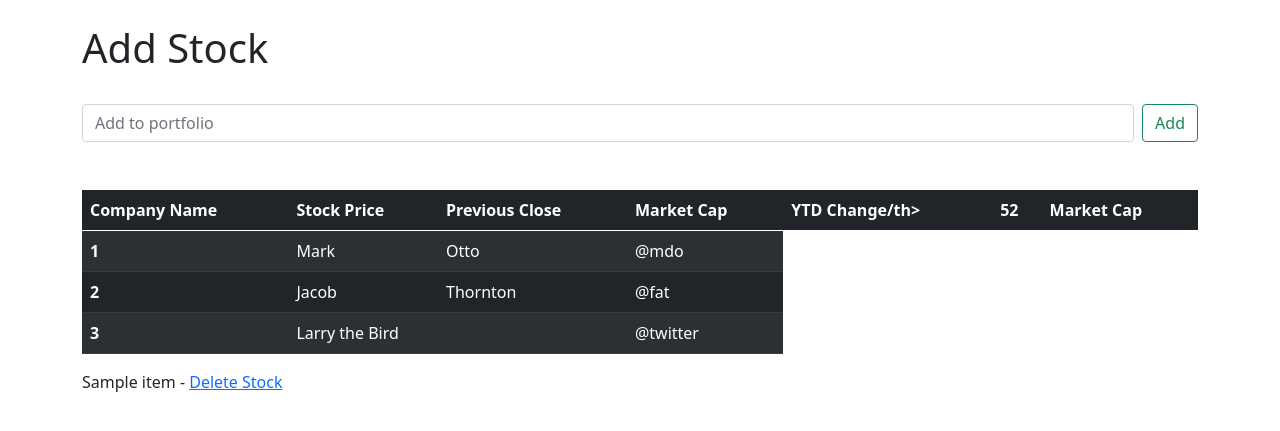
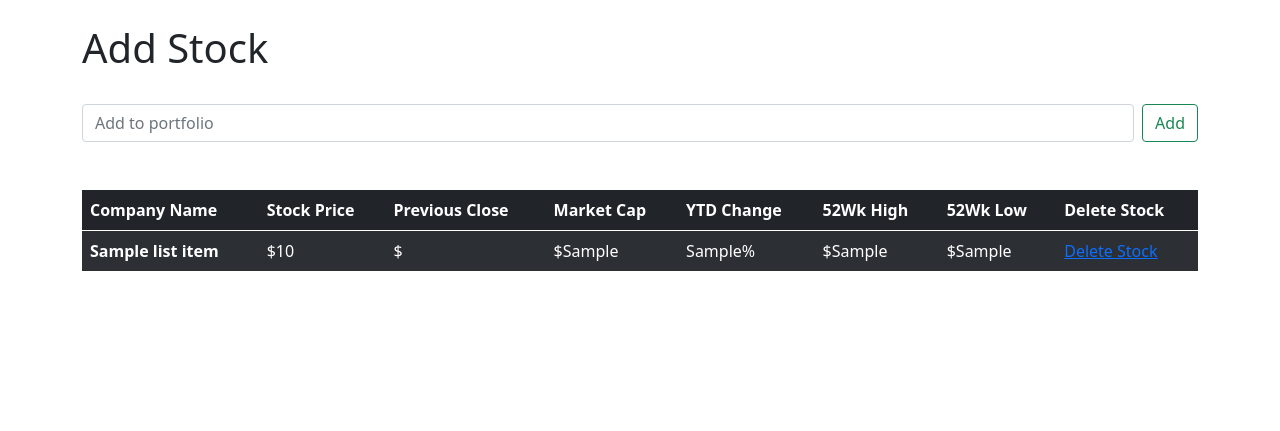
Before and after one commit to scootero/django_stock, a Django app: template quotes/templates/add_stock.html in a window 1280 px wide. Shown: the part 78-509 px from the top of the page. Run offline with Django 3.2, Linux system fonts and the light colour scheme; the template is opened without the code that fills it: most values are stand-ins (such as "Sample title", 1, 10 or a date in 2020).

Commit message:
finished basic portfolio

```diff
--- a/quotes/templates/add_stock.html
+++ b/quotes/templates/add_stock.html
@@ -23,38 +23,27 @@
       <th scope="col">Stock Price</th>
       <th scope="col">Previous Close</th>
       <th scope="col">Market Cap</th>
-      <th scope="col">YTD Change/th>
-      <th scope="col">52 </th>
-      <th scope="col">Market Cap</th>
+      <th scope="col">YTD Change</th>
+      <th scope="col">52Wk High</th>
+      <th scope="col">52Wk Low</th>
+      <th scope="col">Delete Stock</th>
     </tr>
   </thead>
   <tbody>
-    <tr>
-      <th scope="row">1</th>
-      <td>Mark</td>
-      <td>Otto</td>
-      <td>@mdo</td>
-    </tr>
-    <tr>
-      <th scope="row">2</th>
-      <td>Jacob</td>
-      <td>Thornton</td>
-      <td>@fat</td>
-    </tr>
-    <tr>
-      <th scope="row">3</th>
-      <td colspan="2">Larry the Bird</td>
-      <td>@twitter</td>
-    </tr>
+{% if ticker %}
+  {% for list_item in output %}
+      <tr>
+        <th scope="row">{{ list_item.companyName}}<br/>
+        <td>${{ list_item.latestPrice }}</td>
+        <td>${{ list_item.previousClose }}</td>
+        <td>${{ list_item.marketCap }}</td>
+        <td>{{ list_item.ytdChange }}%</td>
+        <td>${{ list_item.week52High }}</td>
+        <td>${{ list_item.week52Low }}</td>
+        <td><a href="/">Delete Stock</a></td>
+      </tr>
+  {% endfor %}
+{% endif %}
+
   </tbody>
-</table>
-
-
-
-
-
-{% for item in ticker %}
-	{{ item }}	-	<a href="{% url 'delete' item.id %}">Delete Stock</a> <br/>
-{% endfor %}
-
 {% endblock %}
```
Also changed, not shown: quotes/views.py (+12 -2 lines), db.sqlite3.
